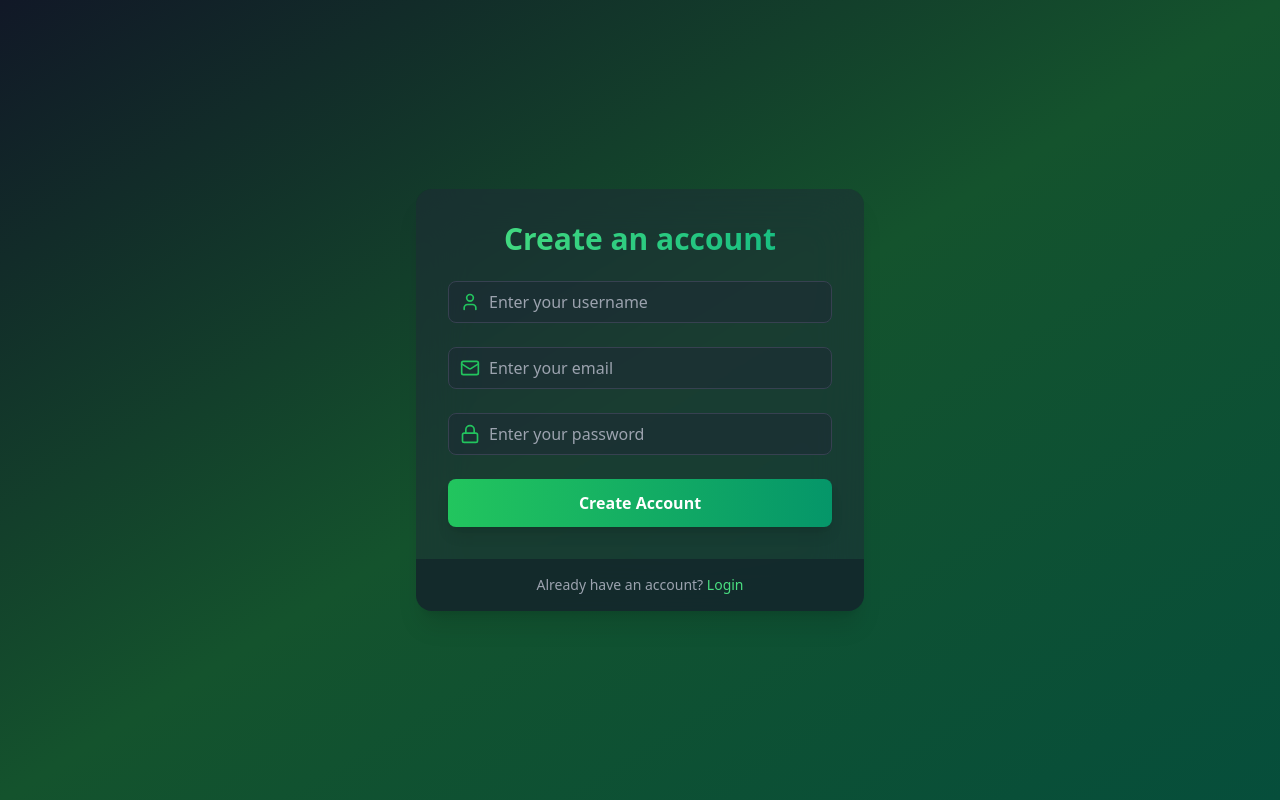
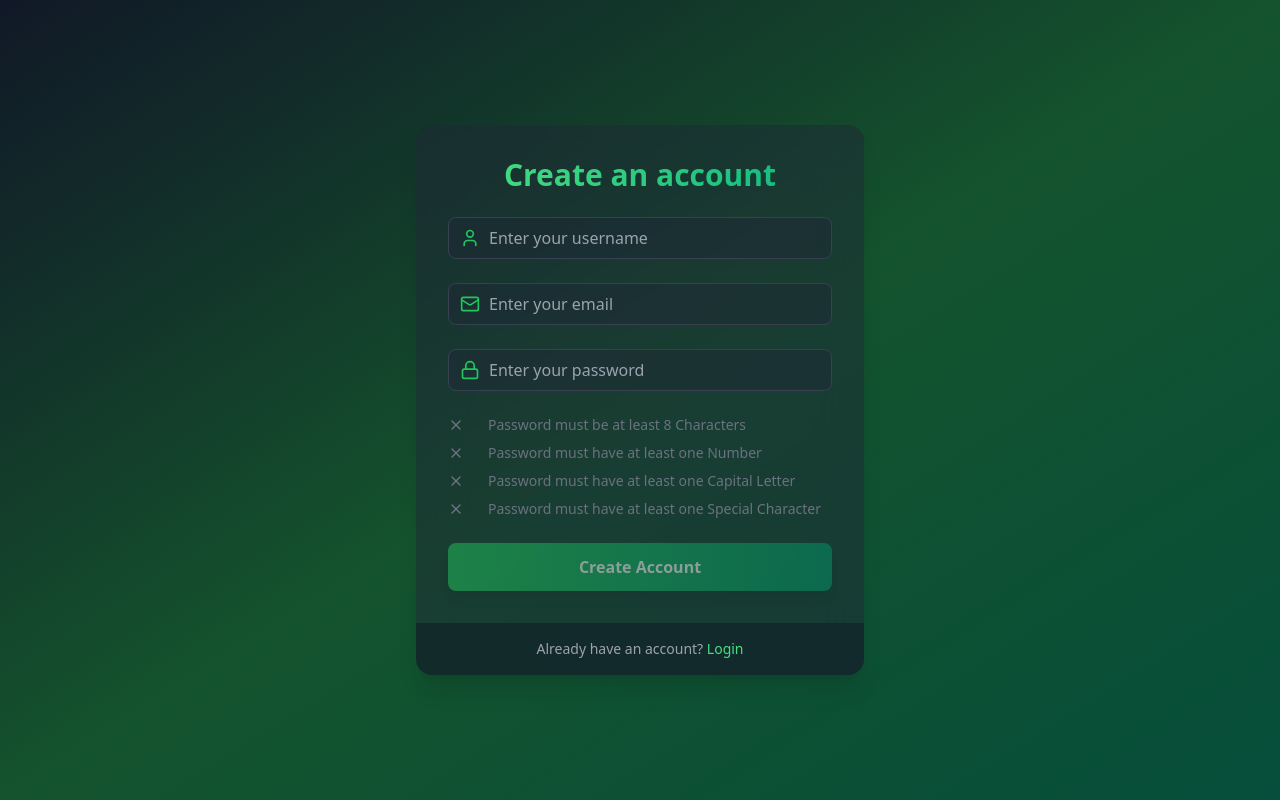
Before and after one commit to uncle-Yevheniii/My-App, a React (Vite) app in the folder FE/: page /signup in a window 1280 px wide. Built offline with nearby package versions, Linux system fonts and the light colour scheme.

Commit message:
sign up upgrade

```diff
--- a/FE/src/pages/SignUp.page.tsx
+++ b/FE/src/pages/SignUp.page.tsx
@@ -1,14 +1,37 @@
+import { useState } from 'react'
+import { Link } from 'react-router-dom'
 import { Formik, Form, FormikHelpers } from 'formik'
-import { Link } from 'react-router-dom'
-import { User, Mail, Lock } from 'lucide-react'
+import { User, Mail, Lock, X, Check } from 'lucide-react'
 
 import { InputComponent } from '../components'
 import { ISignUpFormValues, SignUpFormState } from '../types/authentication'
 
 export default function SignUpPage() {
+    const [password, setPassword] = useState<string>('')
+    const [errors, setErrors] = useState<Record<string, boolean>>({
+        minValueValidation: false,
+        numberValidation: false,
+        capitalLetterValidation: false,
+        specialCharacterValidation: false
+    })
+
+    const handlePasswordChange = (text: string) => {
+        setPassword(text)
+        validatePassword(text)
+    }
+
+    const validatePassword = (pwd: string) => {
+        setErrors({
+            minValueValidation: pwd.length >= 8,
+            numberValidation: /\d/.test(pwd),
+            capitalLetterValidation: /[A-Z]/.test(pwd),
+            specialCharacterValidation: /[^A-Za-z0-9]/.test(pwd)
+        })
+    }
+
+    // FORMIK submit handler
     const handleSubmitForm = (values: ISignUpFormValues, action: FormikHelpers<ISignUpFormValues>) => {
         console.log(values)
-
         action.resetForm()
     }
 
@@ -23,11 +46,46 @@ export default function SignUpPage() {
                     <Form autoComplete="off">
                         <InputComponent id="username" name="username" type="text" placeholder="Enter your username" icon={User} />
                         <InputComponent id="email" name="email" type="email" placeholder="Enter your email" icon={Mail} />
-                        <InputComponent id="password" name="password" type="password" placeholder="Enter your password" icon={Lock} />
+                        <InputComponent
+                            id="password"
+                            name="password"
+                            type="password"
+                            value={password}
+                            placeholder="Enter your password"
+                            icon={Lock}
+                            onChange={(event) => handlePasswordChange(event.target.value)}
+                        />
+
+                        {/* Password strength indicator */}
+                        <div className="mb-6">
+                            {Object.entries(errors).map(([key, value]) => (
+                                <div key={key} className="flex items-center gap-4 my-2">
+                                    {value ? <Check className="size-4 text-green-500 mr-2" /> : <X className="size-4 text-gray-500 mr-2" />}
+                                    <p className={`text-sm  ${value ? 'text-green-500' : 'text-gray-500'}`}>
+                                        {key === 'minValueValidation' && 'Password must be at least 8 Characters'}
+                                        {key === 'numberValidation' && 'Password must have at least one Number'}
+                                        {key === 'capitalLetterValidation' && 'Password must have at least one Capital Letter'}
+                                        {key === 'specialCharacterValidation' && 'Password must have at least one Special Character'}
+                                    </p>
+                                </div>
+                            ))}
+                        </div>
 
                         <button
+                            disabled={
+                                password.length < 8 ||
+                                !errors.minValueValidation ||
+                                !errors.numberValidation ||
+                                !errors.capitalLetterValidation ||
+                                !errors.specialCharacterValidation
+                            }
                             type="submit"
-                            className="w-full py-3 px-4 bg-gradient-to-r from-green-500 to-emerald-600 text-white font-bold rounded-lg shadow-lg hover:from-green-600 hover:to-emerald-700 focus:outline-none focus:ring-2 focus:ring-green-500 focus:ring-offset-2 focus:ring-offset-gray-900 transition duration-200  ease-linear"
+                            className="
+                            w-full py-3 px-4 bg-gradient-to-r from-green-500 to-emerald-600 text-white font-bold rounded-lg shadow-lg
+                            hover:from-green-600 hover:to-emerald-700
+                            focus:outline-none focus:ring-2 focus:ring-green-500 focus:ring-offset-2 focus:ring-offset-gray-900
+                            transition duration-200 ease-linear
+                            disabled:opacity-50 disabled:cursor-not-allowed disabled:bg-gray-500 disabled:hover:from-green-500 disabled:hover:to-emerald-600"
                         >
                             Create Account
                         </button>
```
